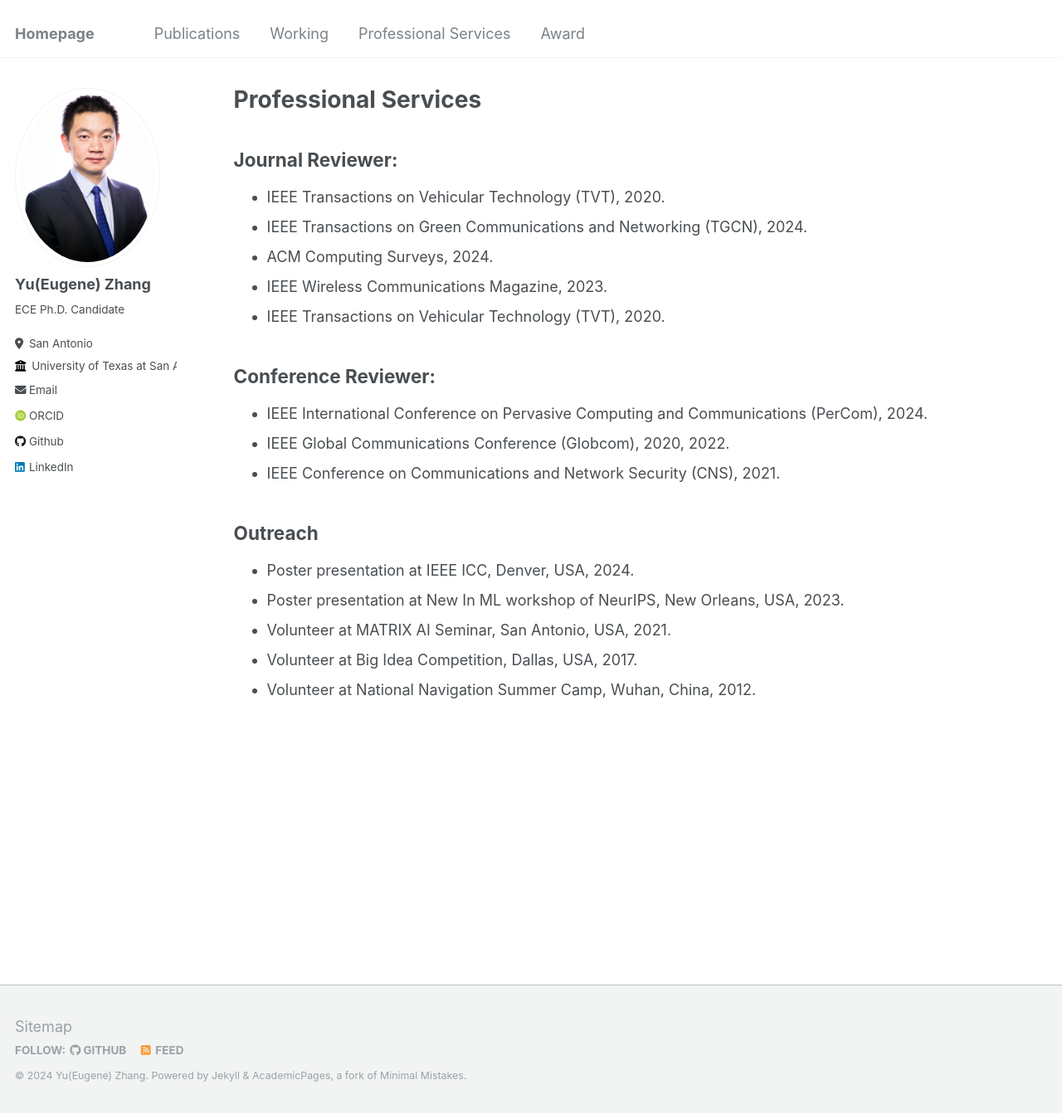
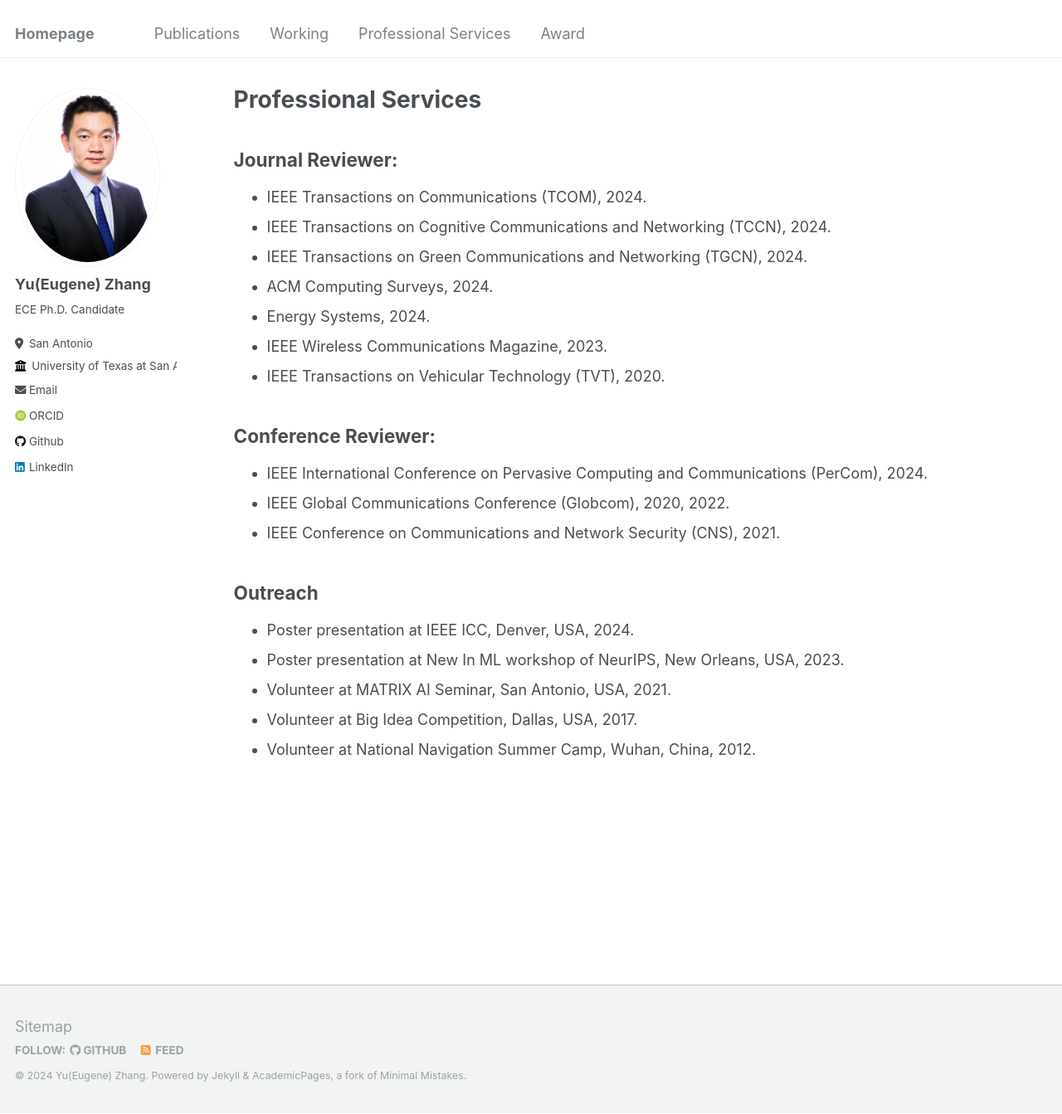
Before and after one commit to Yu-Zhang-Eugene/yu-zhang-eugene.github.io, a Jekyll site: the page built from _pages/professional-services.md, in a window 1280 px wide and 1343 px high. Shown: the whole window at 83% size. Built offline with Jekyll 4.4.1, drawn with Linux system fonts in a browser that asks for light colours; some web fonts are replaced.

Commit message:
Update professional-services.md

```diff
--- a/_pages/professional-services.md
+++ b/_pages/professional-services.md
@@ -7,9 +7,11 @@ author_profile: true
 
 Journal Reviewer:
 ------
-- IEEE Transactions on Vehicular Technology (TVT), 2020.
+- IEEE Transactions on Communications (TCOM), 2024.
+- IEEE Transactions on Cognitive Communications and Networking (TCCN), 2024.
 - IEEE Transactions on Green Communications and Networking (TGCN), 2024.
 - ACM Computing Surveys, 2024.
+- Energy Systems, 2024.
 - IEEE Wireless Communications Magazine, 2023.
 - IEEE Transactions on Vehicular Technology (TVT), 2020.
 
```
